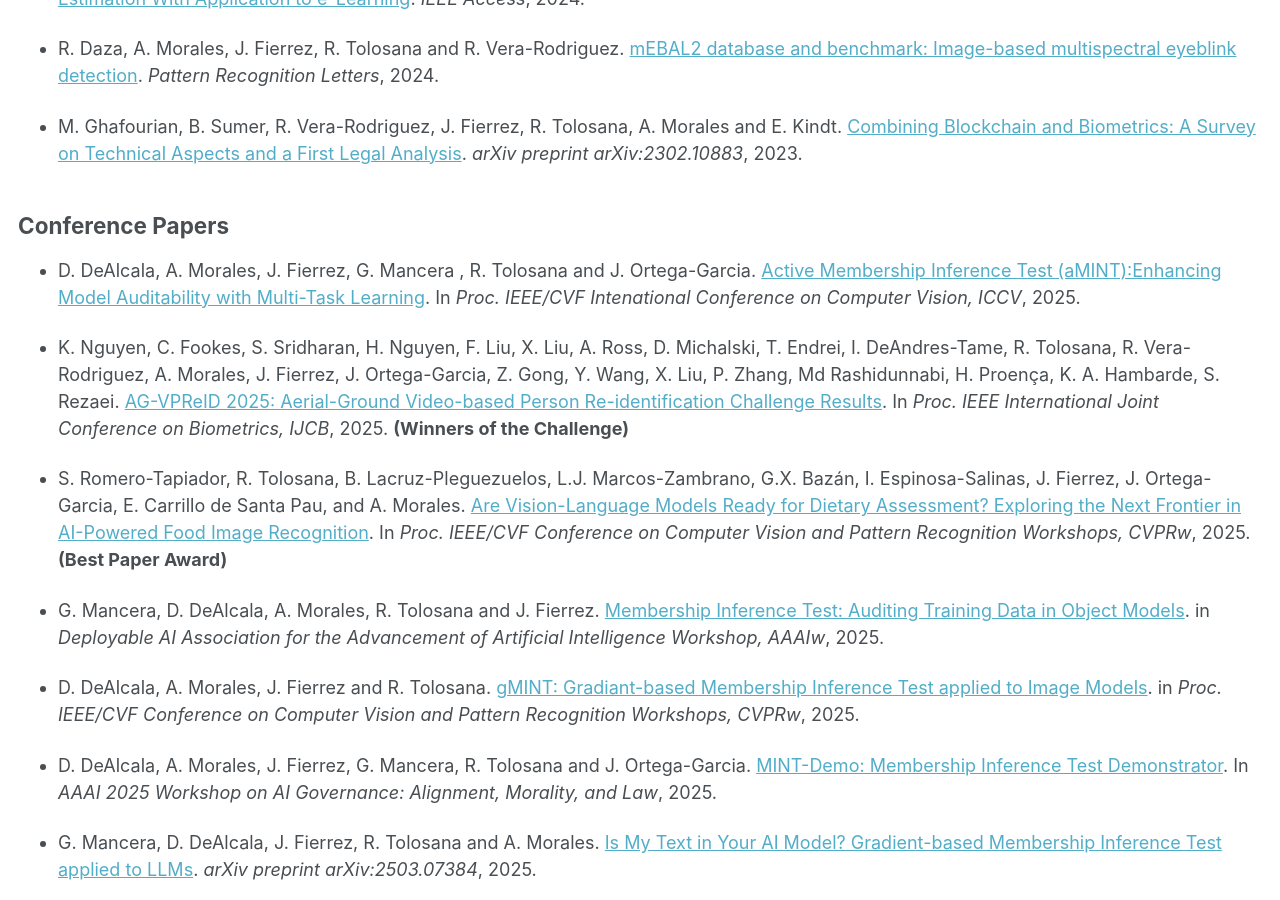
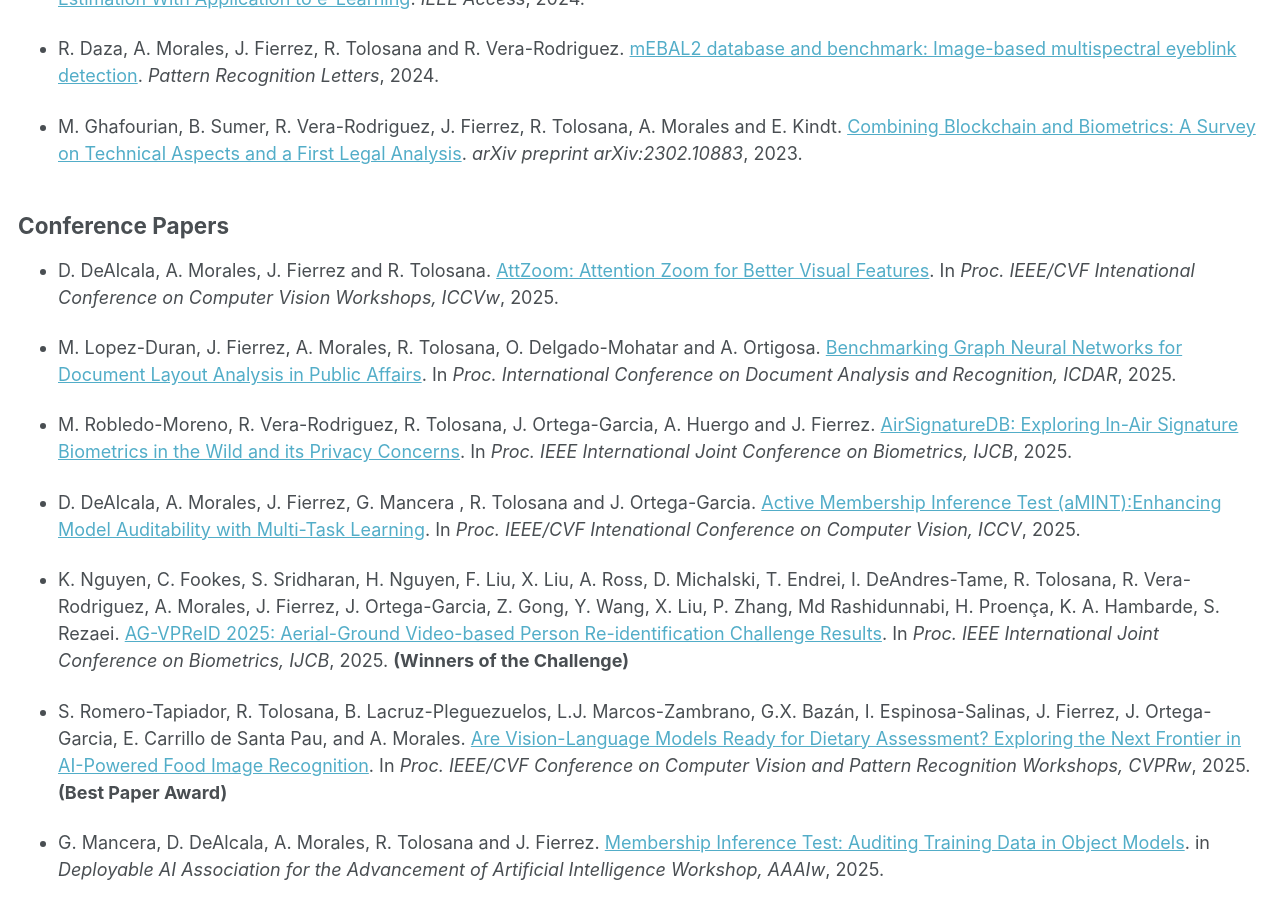
Before and after one commit to catedraeniauam/catedraeniauam.github.io, a Jekyll site: the page built from _pages/publications.md, in a window 1280 px wide and 900 px high, scrolled down 1036 px. Built offline with Jekyll 4.4.1, drawn with Linux system fonts in a browser that asks for light colours.

Commit message:
Añadimos nuevas publicaciones

```diff
--- a/_pages/publications.md
+++ b/_pages/publications.md
@@ -31,6 +31,13 @@ Journal Articles
 Conference Papers
 -----
 
+- D. DeAlcala, A. Morales, J. Fierrez and R. Tolosana. <a href="https://arxiv.org/abs/2508.03625">AttZoom: Attention Zoom for Better Visual Features</a>. In *Proc. IEEE/CVF Intenational Conference on Computer Vision Workshops, ICCVw*, 2025.
+
+- M. Lopez-Duran, J. Fierrez, A. Morales, R. Tolosana, O. Delgado-Mohatar and A. Ortigosa. <a href="https://arxiv.org/pdf/2505.14699?">Benchmarking Graph Neural Networks for
+Document Layout Analysis in Public Affairs</a>. In *Proc. International Conference on Document Analysis and Recognition, ICDAR*, 2025.
+
+- M. Robledo-Moreno, R. Vera-Rodriguez, R. Tolosana, J. Ortega-Garcia, A. Huergo and J. Fierrez. <a href="https://arxiv.org/pdf/2508.08502">AirSignatureDB: Exploring In-Air Signature Biometrics in the Wild and its Privacy Concerns</a>. In *Proc. IEEE International Joint Conference on Biometrics, IJCB*, 2025.
+
 - D. DeAlcala, A. Morales, J. Fierrez, G. Mancera , R. Tolosana and J. Ortega-Garcia. <a href="">Active Membership Inference Test (aMINT):Enhancing Model Auditability with Multi-Task Learning</a>. In *Proc. IEEE/CVF Intenational Conference on Computer Vision, ICCV*, 2025.
 
 - K. Nguyen, C. Fookes, S. Sridharan, H. Nguyen, F. Liu, X. Liu, A. Ross, D. Michalski, T. Endrei, I. DeAndres-Tame, R. Tolosana, R. Vera-Rodriguez, A. Morales, J. Fierrez, J. Ortega-Garcia, Z. Gong, Y. Wang, X. Liu, P. Zhang, Md Rashidunnabi, H. Proença, K. A. Hambarde, S. Rezaei. <a href="https://arxiv.org/pdf/2506.22843">AG-VPReID 2025: Aerial-Ground Video-based Person Re-identification Challenge Results</a>. In *Proc. IEEE International Joint Conference on Biometrics, IJCB*, 2025. **(Winners of the Challenge)**
```
